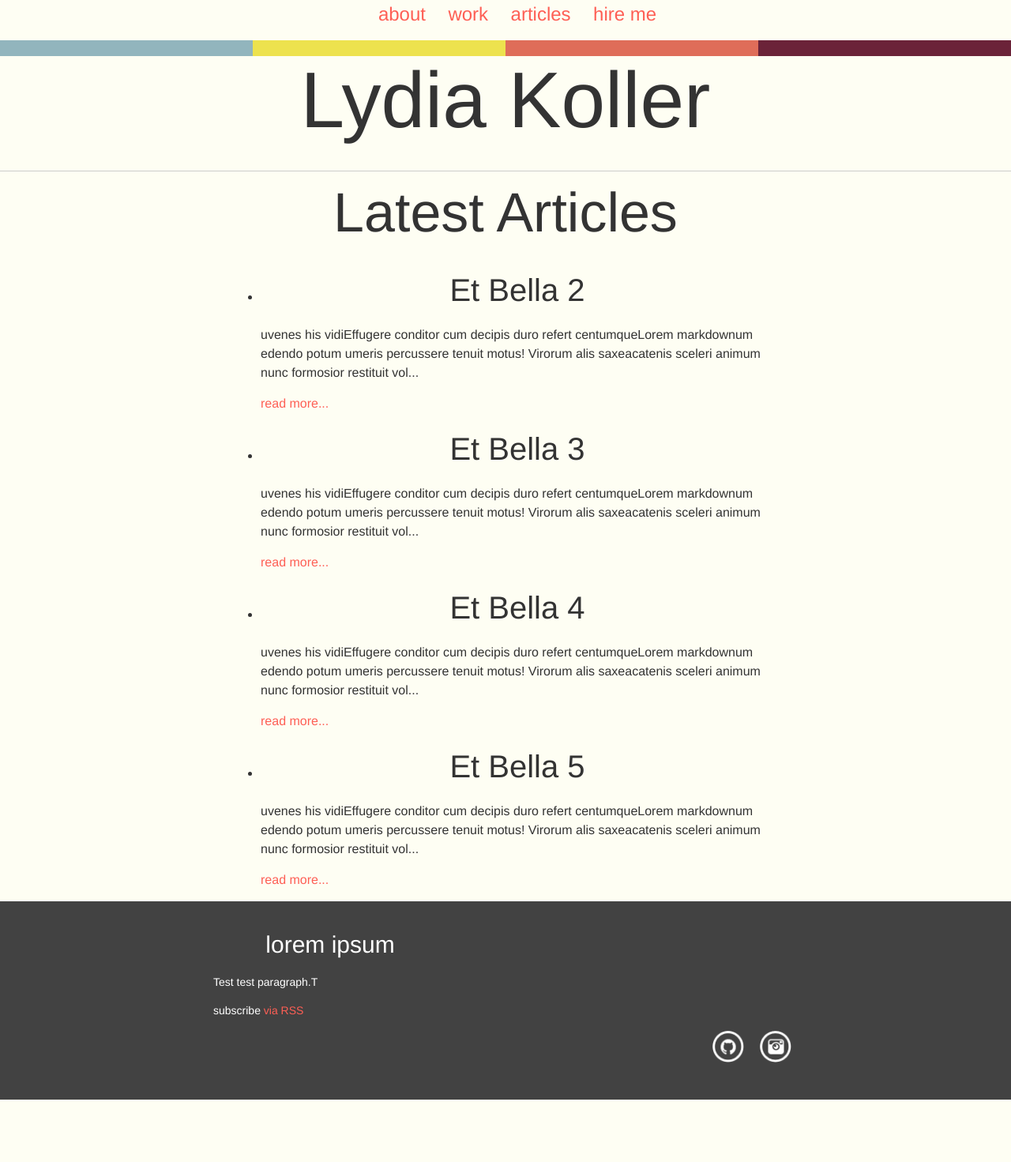
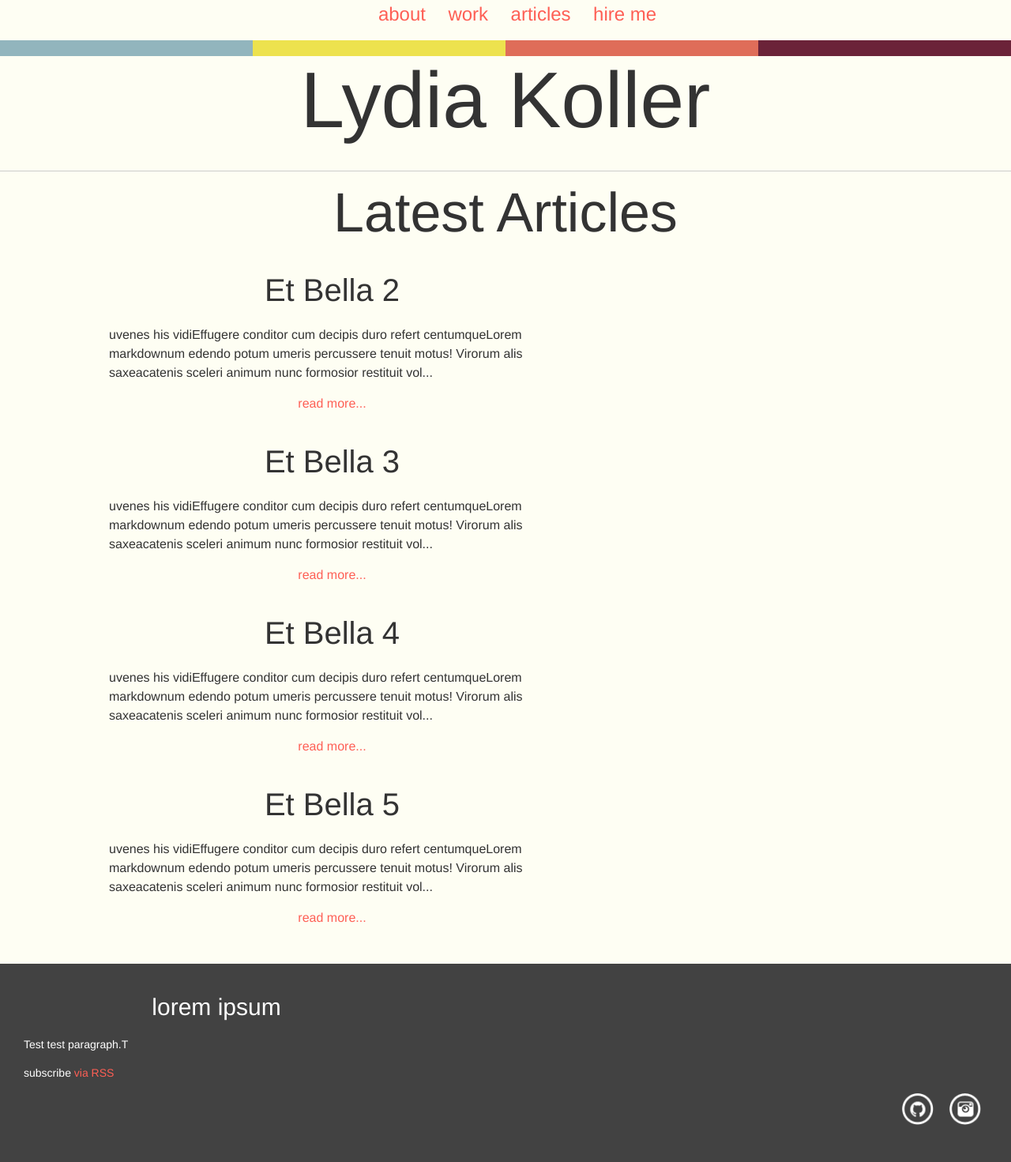
Before and after one commit to Lydiakoller/Learn-Jekyll, a Jekyll site: the page built from index.html, in a window 1280 px wide. Shown: the whole page at 79% size. Built offline with Jekyll 4.4.1, drawn with Linux system fonts in a browser that asks for light colours; before the commit the page ends 1392 px from its top, so only the background shows below that.

Commit message:
Add post component

```diff
--- /dev/null
+++ b/_sass/components/_post.scss
@@ -0,0 +1,16 @@
+.post-list{
+    @extend %clearfix;
+    list-style:none;
+}
+.post {
+    float:left;
+    width:50%;
+    padding: 0 3em 1em;
+
+    &:nth-child(odd){
+        clear:both;
+    }
+}
+.post-read-more-link {
+    text-align:center;
+}
--- a/css/main.scss
+++ b/css/main.scss
@@ -33,7 +33,7 @@
 $grey-color-dark:  darken($grey-color, 25%);
 
 // Width of the content area
-$content-width:    800px;
+$content-width:    1200opx;
 
 $on-palm:          600px;
 $on-laptop:        800px;
@@ -60,5 +60,6 @@
         "base",
         "layout",
         "syntax-highlighting",
-		"gradient-bar"
+		"gradient-bar",
+        "components/post"
 ;
```
Also changed, not shown: 1 other file.
